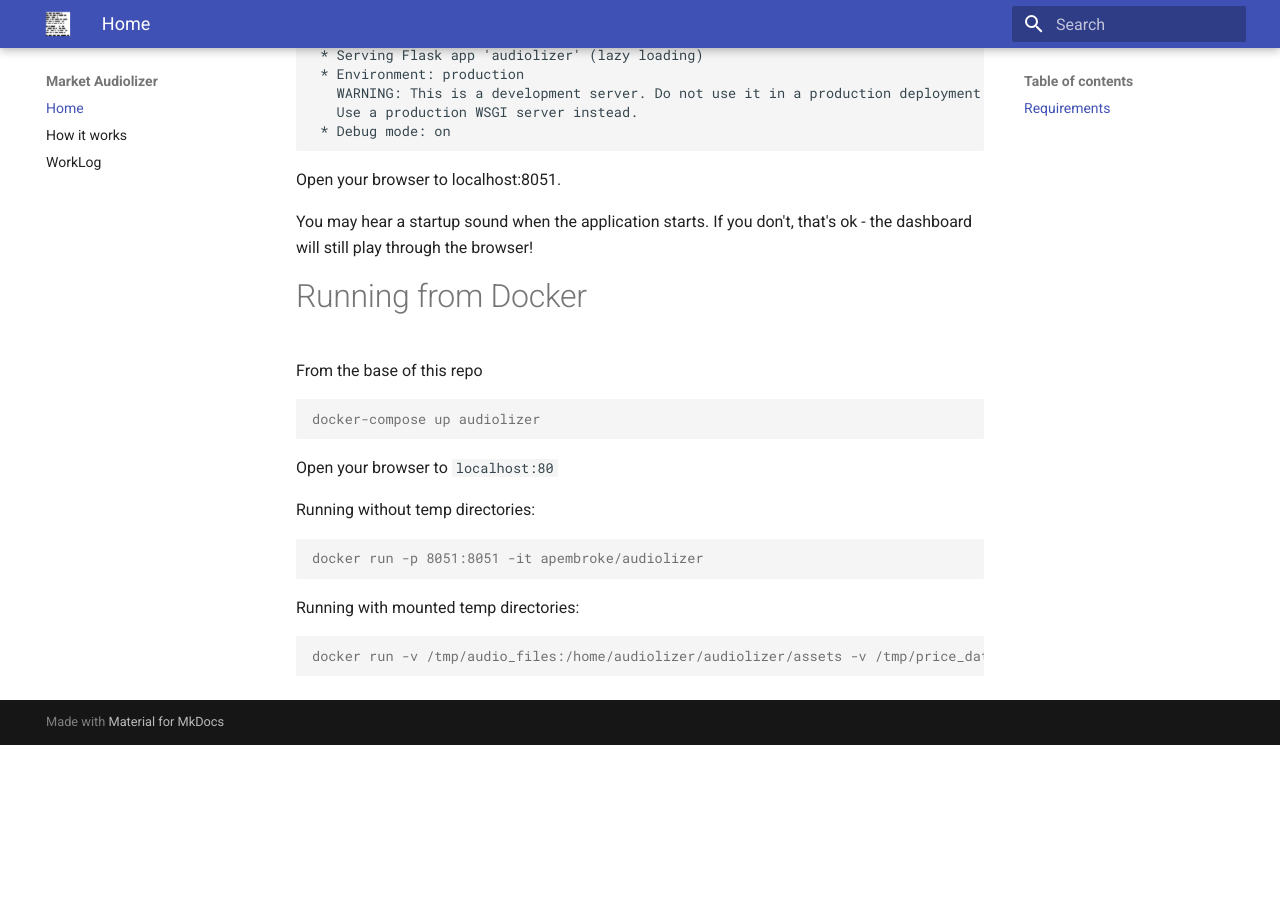
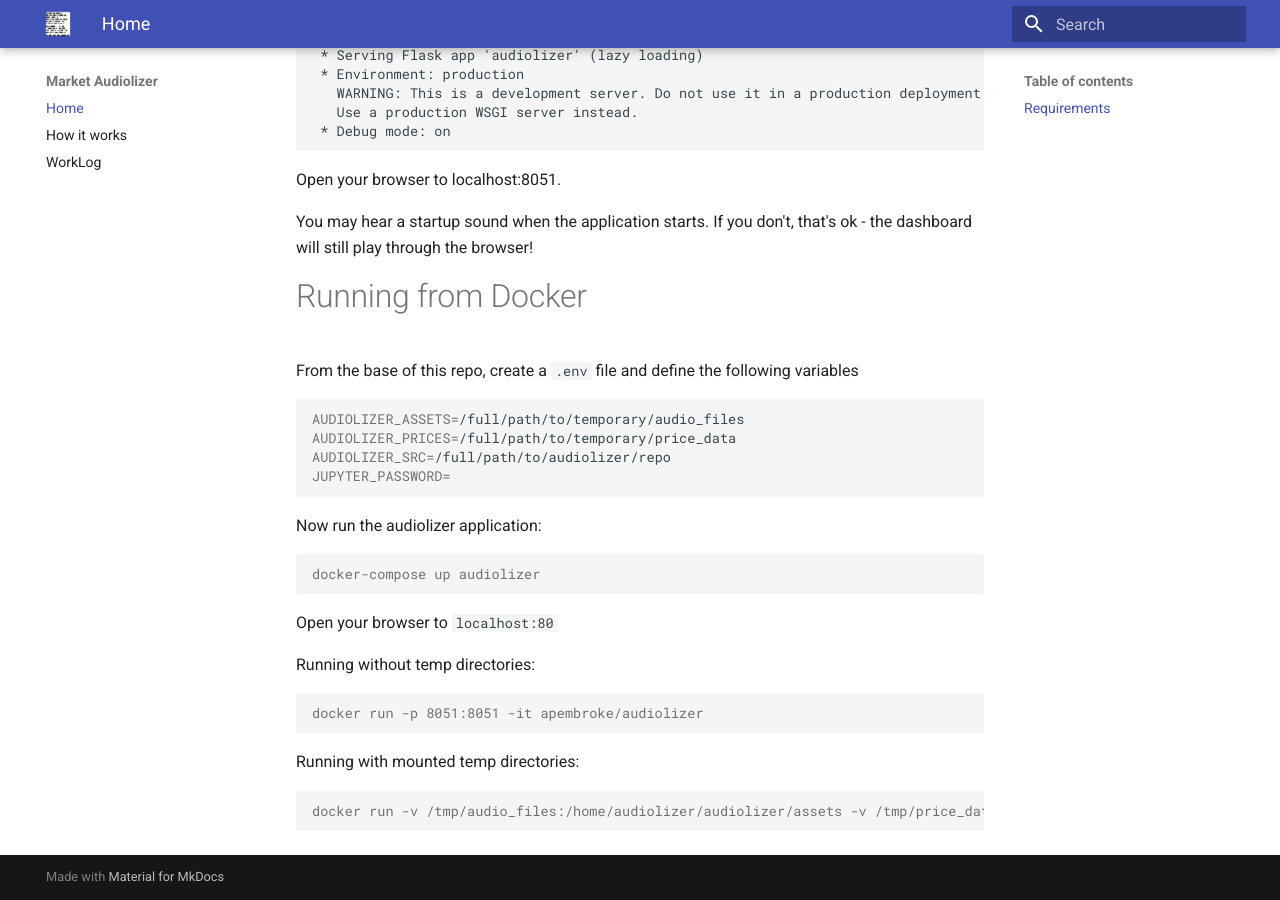
Before and after one commit to asherp/audiolizer, an MkDocs documentation site: the page built from docs/README.md, in a window 1280 px wide and 900 px high, scrolled down 1183 px. Built offline with MkDocs 1.6.1 and Material for MkDocs 9.7.7, drawn with Linux system fonts in a browser that asks for light colours; before the commit the page ends 1928 px from its top, so only the background shows below that.

Commit message:
adding .env instructions

````diff
--- a/README.md
+++ b/README.md
@@ -48,7 +48,16 @@ You may hear a startup sound when the application starts. If you don't, that's o
 
 # Running from Docker
 
-From the base of this repo
+From the base of this repo, create a `.env` file and define the following variables
+
+```bash
+AUDIOLIZER_ASSETS=/full/path/to/temporary/audio_files
+AUDIOLIZER_PRICES=/full/path/to/temporary/price_data
+AUDIOLIZER_SRC=/full/path/to/audiolizer/repo
+JUPYTER_PASSWORD=
+```
+
+Now run the audiolizer application:
 
 ```console
 docker-compose up audiolizer
````
Also changed, not shown: WorkLog.md (+1 -0 lines).
